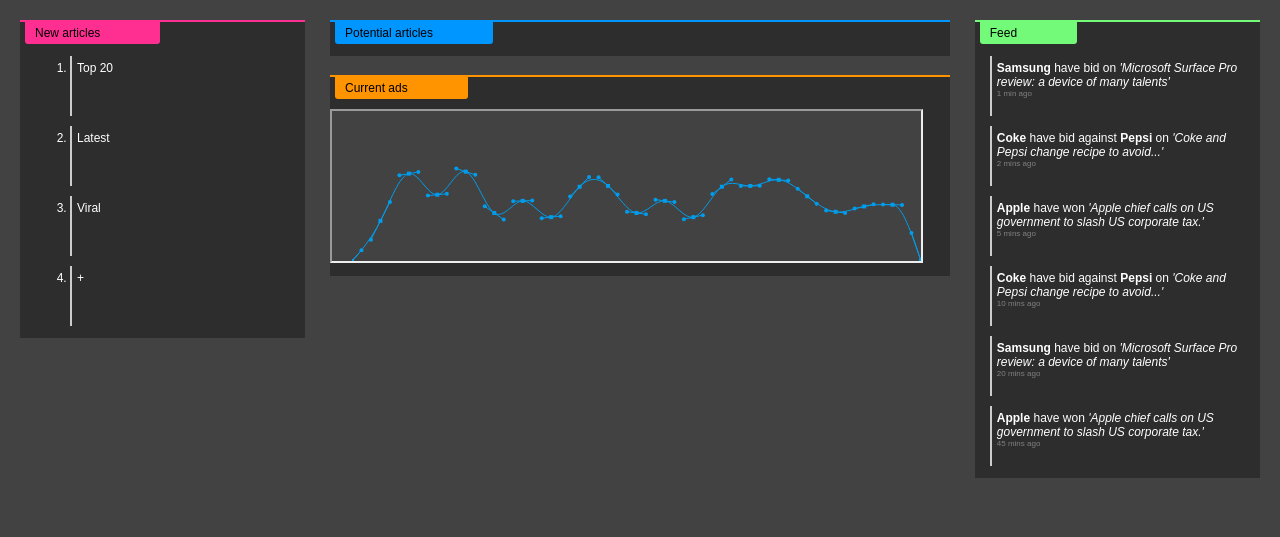
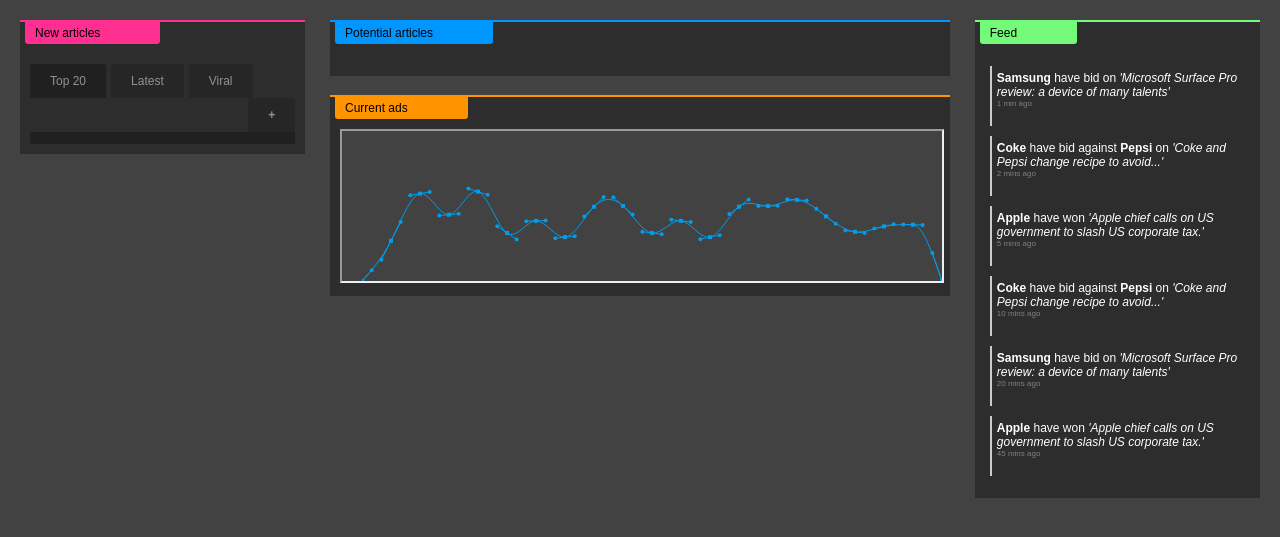
Before and after one commit to janua/premiumparking, a Flask app: page / in a window 1280 px wide. Shown: the part 69-606 px from the top of the page. Run offline with Flask 2, Linux system fonts and the light colour scheme; data that the repository does not hold is empty; some libraries are stand-ins or nearby versions.

Commit message:
styling for fake tabs

```diff
--- a/app/static/grap.css
+++ b/app/static/grap.css
@@ -61,24 +61,19 @@ ul {
 	font-size: 12px;
 	height: 100%;
 }
-#sidebar-left li     {
+
+.bordered-list li {
     border-left: 2px solid #cccccc;
     height: 50px;
-    margin: 10px;
+    margin: 10px 0;
     padding: 5px;
 }
-#potential li     {
-    border-left: 2px solid #cccccc;
+
+.bordered-list-short li {
     height: 25px;
-    margin: 5px;
-    padding: 5px;
+    margin: 5px 0;
 }
-#sidebar-right li     {
-    border-left: 2px solid #cccccc;
-    height: 50px;
-    margin: 10px;
-    padding: 5px;
-}
+
 #sidebar-right company   {
     font-weight: bold;
 }
@@ -123,6 +118,52 @@ ul {
     background-color: #2d2d2d;
 }
 
+.inner {
+    padding: 10px;
+}
+
+.box-dark {
+    background-color: #202020
+}
+
+.tabs {
+    margin: 0;
+    padding: 0;
+    margin-top: 10px;
+    list-style: none;
+    overflow: hidden;
+}
+
+.tabs li {
+    float: left;
+    cursor: pointer;
+    background-color: #262626;
+    padding: 10px 20px;
+    margin-right: 5px;
+    color: #929292;
+    border-radius: 3px 3px 0 0;
+    cursor: pointer;
+}
+
+li.tabs-selected,
+.tabs li:hover {
+    background-color: #202020;
+    cursor: pointer;
+}
+
+.tabs li:last-child {
+    margin-right: 0;
+}
+
+.tab-item-right {
+    float: right !important;
+    font-weight: bold;
+}
+
+.tab-pane {
+    overflow: hidden;
+    padding: 0 10px;
+}
 
 /* these need to come last */
 .pink-bg { background-color: #ff2f92; }
--- a/app/templates/index.html
+++ b/app/templates/index.html
@@ -40,45 +40,53 @@
         <div id="sidebar-left" class="box">
             <h2 class="title-bar pink-border"><span class="title-bar-text pink-bg">New articles</span></h2>
 
+            <div class="inner">
                 <ol class="tabs">
-                <li class="selected">Top 20</li>
+                    <li class="tabs-selected">Top 20</li>
                     <li>Latest</li>
                     <li>Viral</li>
                     <li class="tab-item-right">+</li>
                 </ol>
-            <div class="tab-pane">
-                <ul>
+                <div class="tab-pane box-dark">
+                    <ul class="bordered-list">
                         {% for article in articles[:10] %}
                         <li>{{ article.webTitle}} | {{ article.ophan_count }} Hits <div class="onward-journeys-total"><div class="onward-journeys-portion"></div></div></li>
                         {% endfor %}
                     </ul>
                 </div>
             </div>
+        </div>
         <div id="content">
             <div id="potential" class="box">
                 <h2 class="title-bar blue-border"><span class="title-bar-text blue-bg">Potential articles</span></h2>
-                <ul>
+                <div class="inner">
+                    <ul class="bordered-list bordered-list-short">
                         {% for article in articles[10:] %}
                         <li>{{ article.webTitle}} | {{ article.ophan_count }} Hits <div class="onward-journeys-total"><div class="onward-journeys-portion"></div></div></li>
                         {% endfor %}
                     </ul>
                 </div>
+            </div>
             <div id="chart" class="box">
                 <h2 class="title-bar orange-border"><span class="title-bar-text orange-bg">Current ads</span></h2>
-                <iframe src="static/chart.html" style="width: 95%; margin: 10px auto;"></iframe>
+                <div class="inner">
+                    <iframe src="static/chart.html"></iframe>
+                </div>
             </div>
         </div>
         <div id="sidebar-right" class="box">
             <h2 class="title-bar green-border"><span class="title-bar-text green-bg">Feed</span></h2>
-            <ul>
-                <li><company>Samsung</company> have bid on <articleTitle>'Microsoft Surface Pro review: a device of many talents'</articleTitle> <time>1 min ago<time></li>
-                <li><company>Coke</company> have bid against <company>Pepsi</company> on <articleTitle>'Coke and Pepsi change recipe to avoid...'</articleTitle> <time>2 mins ago<time></li>
-                <li><company>Apple</company> have won <articleTitle>'Apple chief calls on US government to slash US corporate tax.'</articleTitle> <time>5 mins ago<time></li>
-                <li><company>Coke</company> have bid against <company>Pepsi</company> on <articleTitle>'Coke and Pepsi change recipe to avoid...'</articleTitle> <time>10 mins ago<time></li>
-                <li><company>Samsung</company> have bid on <articleTitle>'Microsoft Surface Pro review: a device of many talents'</articleTitle> <time>20 mins ago<time></li>
-                <li><company>Apple</company> have won <articleTitle>'Apple chief calls on US government to slash US corporate tax.'</articleTitle> <time>45 mins ago<time></li>
+            <div class="inner">
+                <ul class="bordered-list">
+                    <li><company>Samsung</company> have bid on <articleTitle>'Microsoft Surface Pro review: a device of many talents'</articleTitle> <time>1 min ago</time></li>
+                    <li><company>Coke</company> have bid against <company>Pepsi</company> on <articleTitle>'Coke and Pepsi change recipe to avoid...'</articleTitle> <time>2 mins ago</time></li>
+                    <li><company>Apple</company> have won <articleTitle>'Apple chief calls on US government to slash US corporate tax.'</articleTitle> <time>5 mins ago</time></li>
+                    <li><company>Coke</company> have bid against <company>Pepsi</company> on <articleTitle>'Coke and Pepsi change recipe to avoid...'</articleTitle> <time>10 mins ago</time></li>
+                    <li><company>Samsung</company> have bid on <articleTitle>'Microsoft Surface Pro review: a device of many talents'</articleTitle> <time>20 mins ago</time></li>
+                    <li><company>Apple</company> have won <articleTitle>'Apple chief calls on US government to slash US corporate tax.'</articleTitle> <time>45 mins ago</time></li>
                 </ul>
-            <!--<img src="static/feed.png" />-->
+            </div>
+
         </div>
     </div>
 
```
Lines whose indentation alone changed are shown as unchanged.
